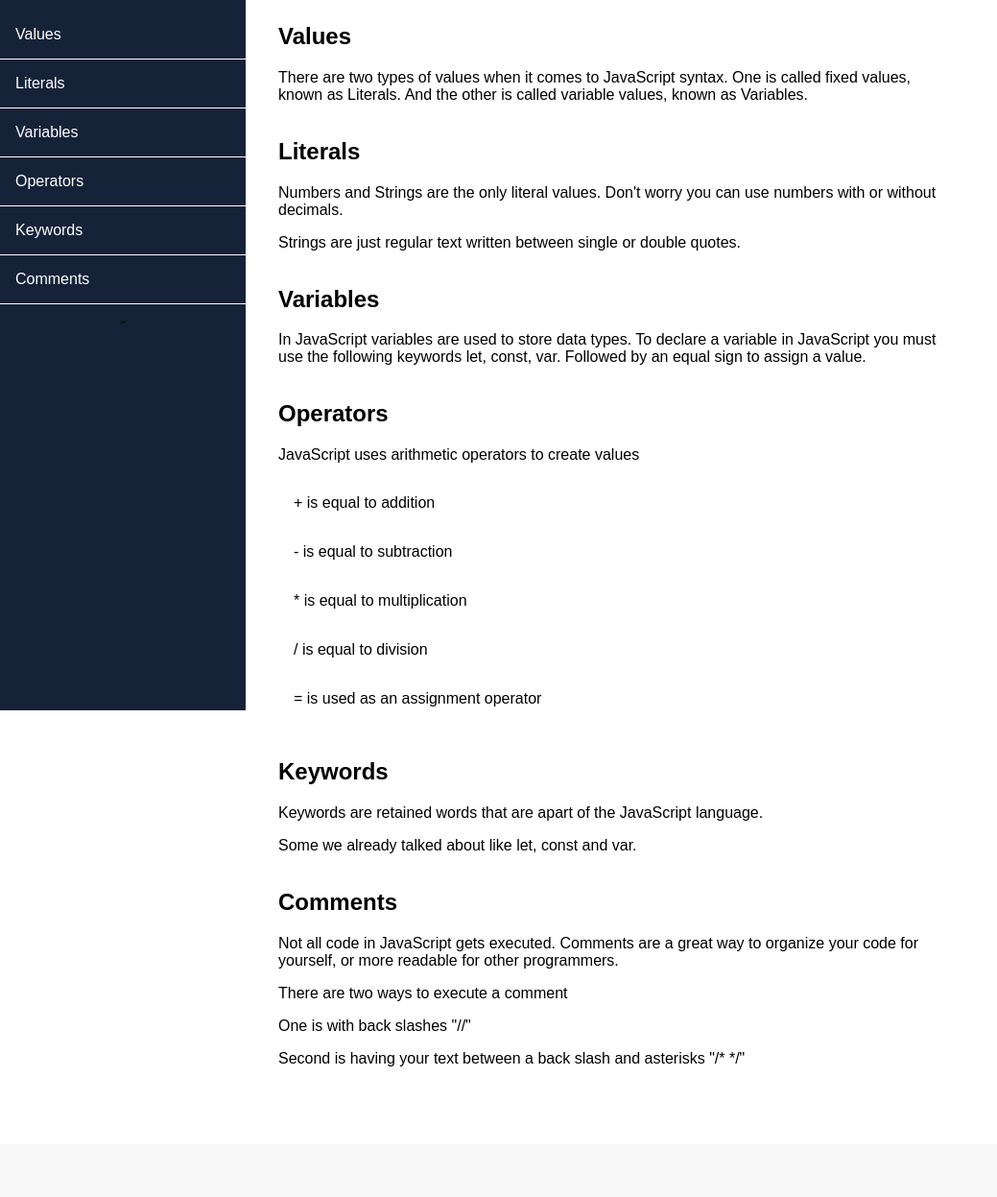
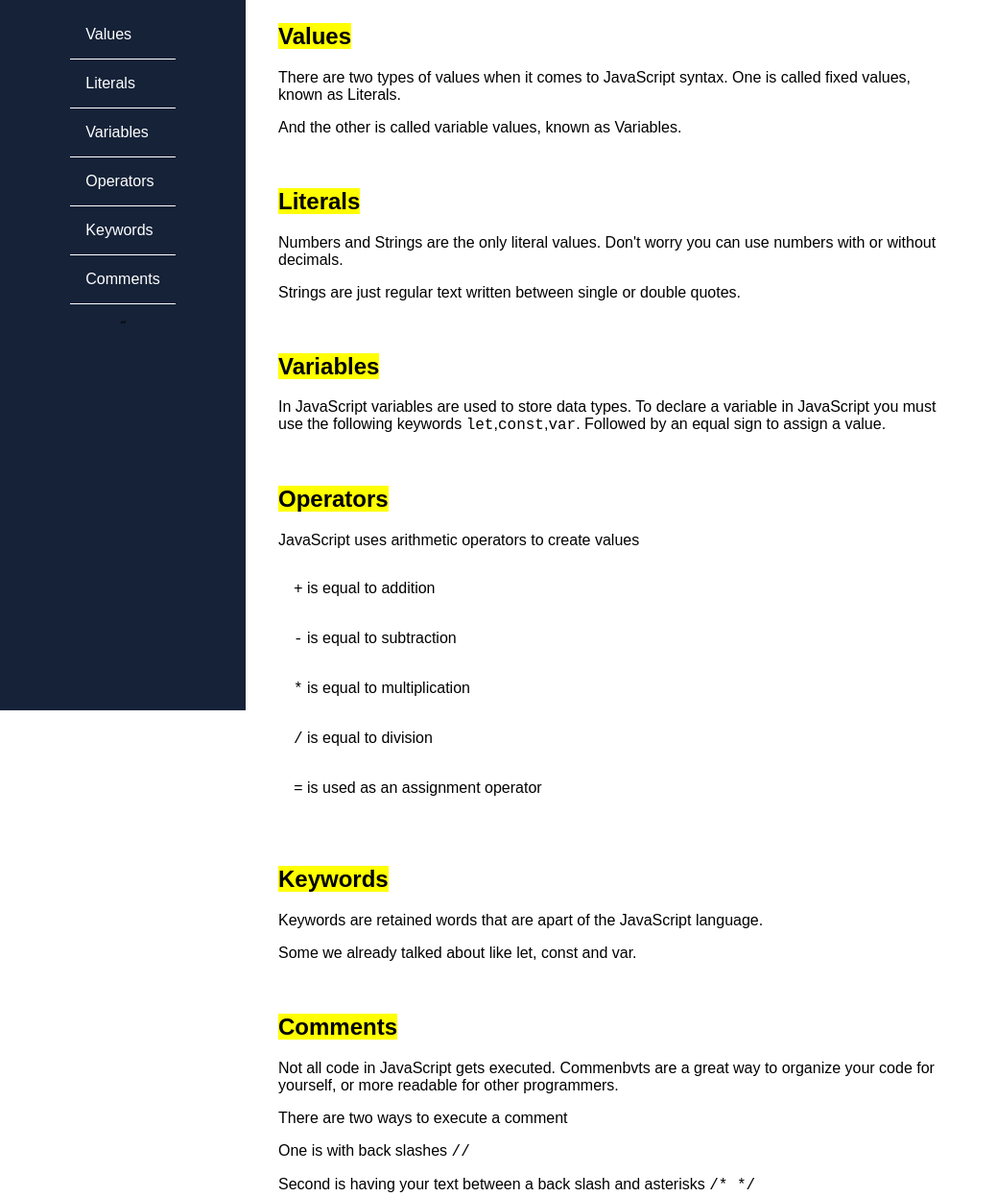
Before and after one commit to ipeavy/javascriptDoucmentation, a plain HTML site: page src/index.html in a window 1280 px wide. Shown: the part 60-1307 px from the top of the page at 96% size, without its empty margins (0-1039 px from the left). Drawn offline with Linux system fonts and the light colour scheme; a script that the page names is missing; a web font is replaced by a local one.

Commit message:
added 5 code tags

```diff
--- a/src/index.html
+++ b/src/index.html
@@ -16,27 +16,29 @@
         <header id="header">
             <nav id="navbar">
                 <div class="title-container">
-                    <h1>JavaScript Syntax</h1>
+                    <header>
+                        <h1>JavaScript Syntax</h1>
+                    </header>
                 </div>
-                <div class="nav-link">
+                <div>
                     <ul>
-                        <li class="nav-link">
-                            <a  href="#values">Values</a>
+                        <li>
+                            <a class="nav-link" href="#values">Values</a>
                         </li>
-                        <li class="nav-link">
-                            <a  href="#literals">Literals</a>
+                        <li>
+                            <a class="nav-link" href="#literals">Literals</a>
                         </li>
-                        <li class="nav-link">
-                            <a  href="#variables">Variables</a>
+                        <li>
+                            <a class="nav-link" href="#variables">Variables</a>
                         </li>
-                        <li class="nav-link" >
-                            <a href="#operators">Operators</a>
+                        <li>
+                            <a class="nav-link" href="#operators">Operators</a>
                         </li>
-                        <li class="nav-link">
-                            <a  href="#keywords">Keywords</a>
+                        <li>
+                            <a class="nav-link" href="#keywords">Keywords</a>
                         </li>
-                        <li class="nav-link">
-                            <a  href="#comments">Comments</a>
+                        <li>
+                            <a class="nav-link" href="#comments">Comments</a>
                         </li>
                     </ul>
                 </div>
@@ -48,57 +50,63 @@
             <main id="main-doc">
                 <section id="values" class="main-section">
                     <header>
-                        <h2>Values</h2>
+                        <h2><mark>Values</mark></h2>
                     </header>
                     <p>There are two types of values when it comes to JavaScript syntax. One is called fixed values,
-                        known as Literals. And the other is called variable values, known as Variables.</p>
+                        known as Literals. </p>
+                        <p>And the other is called variable values, known as Variables.</p>
+                    <br>
                 </section>
                 <section id="literals" class="main-section">
                     <header>
-                        <h2>Literals</h2>
+                        <h2><mark>Literals</mark></h2>
                     </header>
                     <p>Numbers and Strings are the only literal values. Don't worry you can use numbers with or without
                         decimals.</p>
-                        <p>Strings are just regular text written between single or double quotes.</p>
+                    <p>Strings are just regular text written between single or double quotes.</p>
+                    <br>
                 </section>
                 <section id="variables" class="main-section">
                     <header>
-                        <h2>Variables</h2>
+                        <h2><mark>Variables</mark></h2>
                     </header>
                     <p>In JavaScript variables are used to store data types. To declare a variable in JavaScript you
-                        must use the following keywords let, const, var. Followed by an equal sign to assign a value.
+                        must use the following keywords <code>let</code>,<code>const</code>,<code>var</code>. Followed by an equal sign to assign a value.
                     </p>
+                    <br>
                 </section>
                 <section id="operators" class="main-section">
                     <header>
-                        <h2>Operators</h2>
+                        <h2><mark>Operators</mark></h2>
                     </header>
                     <p>JavaScript uses arithmetic operators to create values</p>
                     <ul>
-                        <li>+ is equal to addition</li>
-                        <li>- is equal to subtraction </li>
-                        <li>* is equal to multiplication</li>
-                        <li>/ is equal to division</li>
-                        <li>= is used as an assignment operator</li>
+                        <li><code>+</code> is equal to addition</li>
+                        <li><code>-</code> is equal to subtraction </li>
+                        <li><code>*</code> is equal to multiplication</li>
+                        <li><code>/</code> is equal to division</li>
+                        <li><code>=</code> is used as an assignment operator</li>
                     </ul>
+                    <br>
                 </section>
                 <section id="keywords" class="main-section">
                     <header>
-                        <h2>Keywords</h2>
+                        <h2><mark>Keywords</mark></h2>
                     </header>
                     <p>Keywords are retained words that are apart of the JavaScript language.</p>
                     <p>Some we already talked
                         about like let, const and var.</p>
+                        <br>
                 </section>
                 <section id="comments" class="main-section">
-                   <header>
-                        <h2>Comments</h2>
+                    <header>
+                        <h2><mark>Comments</mark></h2>
                     </header>
-                    <p>Not all code in JavaScript gets executed. Comments are a great way to organize your code for
+                    <p>Not all code in JavaScript gets executed. Commenbvts are a great way to organize your code for
                         yourself, or more readable for other programmers.</p>
-                        <p>There are two ways to execute a comment</p>
-                        <p>One is with back slashes "//"</p>
-                        <p>Second is having your text between a back slash and asterisks "/* */"</p>
+                    <p>There are two ways to execute a comment</p>
+                    <p>One is with back slashes <code>//</code></p>
+                    <p>Second is having your text between a back slash and asterisks <code>/* */</code></p>
                 </section>
 
             </main>
```
